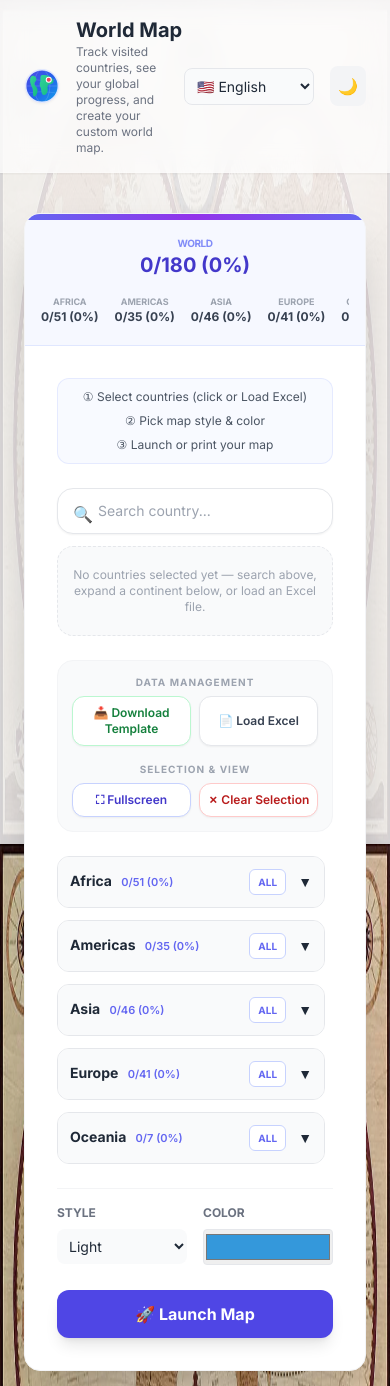
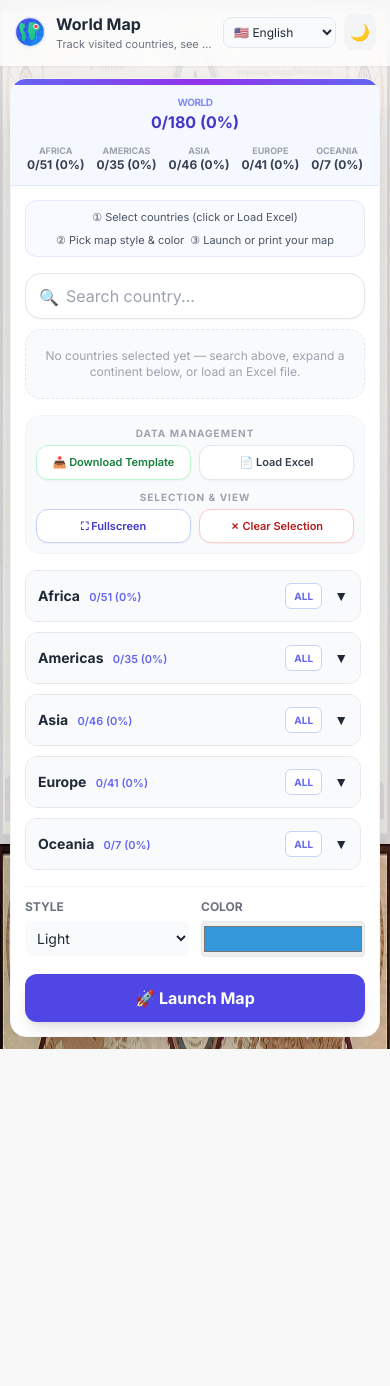
Before and after one commit to ale-camer/geospacial_projects, a Flask app: page / in a window 390 px wide. Shown: the top 1386 px of the page. After the commit the page ends 1049 px from the top, so only its background shows below. Run offline with Flask 3, Linux system fonts and the light colour scheme; some libraries are stand-ins or nearby versions.

Commit message:
feat(mobile): auto-shrink/hide header on scroll and optimize mobile layout

```diff
--- a/static/css/style.css
+++ b/static/css/style.css
@@ -297,3 +297,52 @@ body.dark #quick-steps {
     border-color: rgba(99, 102, 241, 0.35) !important;
     color: #e2e8f0 !important;
 }
+
+/* ==========================================================================
+   Smart Auto-Shrink & Auto-Hide Header on Scroll + Mobile Polish
+   ========================================================================== */
+
+#app-header {
+    will-change: transform, padding;
+    transition: transform 0.28s cubic-bezier(0.22, 1, 0.36, 1),
+                padding 0.24s ease,
+                background-color 0.25s ease,
+                box-shadow 0.25s ease;
+}
+
+#app-header.header-compact {
+    padding-top: 0.35rem !important;
+    padding-bottom: 0.35rem !important;
+    box-shadow: 0 6px 20px -6px rgba(15, 23, 42, 0.14);
+}
+
+#app-header.header-compact #header-logo {
+    width: 1.5rem !important;
+    height: 1.5rem !important;
+}
+
+#app-header.header-compact #card-title {
+    font-size: 0.92rem !important;
+    line-height: 1.2 !important;
+}
+
+#app-header.header-compact #card-desc {
+    max-height: 0;
+    opacity: 0;
+    margin: 0;
+    overflow: hidden;
+    pointer-events: none;
+}
+
+#app-header.header-hidden {
+    transform: translateY(-102%);
+    box-shadow: none;
+}
+
+.no-scrollbar::-webkit-scrollbar {
+    display: none;
+}
+.no-scrollbar {
+    -ms-overflow-style: none;
+    scrollbar-width: none;
+}
--- a/static/js/main.js
+++ b/static/js/main.js
@@ -172,7 +172,7 @@ function render() {
                     : 'bg-white border-gray-200';
                 // Pass country key via data-country instead of inline JS string literal to prevent syntax errors on apostrophes
                 return `<button type="button" id="chip-${safeName}" data-country="${safeName}" onclick="toggleCountry(this.dataset.country)"
-                                 class="px-2 py-0.5 border rounded-full text-[10px] ${stateClasses} transition-all">${safeTranslated}</button>`;
+                                 class="px-2.5 py-1 sm:px-2 sm:py-0.5 border rounded-full text-[11px] sm:text-[10px] ${stateClasses} transition-all">${safeTranslated}</button>`;
             }).join('')}
                     </div>
                 </div>`;
@@ -658,4 +658,47 @@ document.addEventListener('keydown', (e) => {
     }
 });
 
+// --- Smart Auto-Shrink & Auto-Hide Header on Scroll (Window + Accordion) ---
+(function setupHeaderScrollBehavior() {
+    let lastWinScrollY = window.scrollY || 0;
+    let lastAccScrollY = 0;
+
+    function applyScrollState(currentY, deltaY) {
+        const header = document.getElementById('app-header');
+        if (!header) return;
+
+        if (currentY <= 18) {
+            header.classList.remove('header-compact', 'header-hidden');
+            return;
+        }
+
+        header.classList.add('header-compact');
+
+        if (deltaY > 6 && currentY > 72) {
+            header.classList.add('header-hidden');
+        } else if (deltaY < -5) {
+            header.classList.remove('header-hidden');
+        }
+    }
+
+    window.addEventListener('scroll', () => {
+        const currentY = window.scrollY || document.documentElement.scrollTop || 0;
+        const deltaY = currentY - lastWinScrollY;
+        lastWinScrollY = currentY;
+        applyScrollState(currentY, deltaY);
+    }, { passive: true });
+
+    window.addEventListener('DOMContentLoaded', () => {
+        const acc = document.getElementById('accordion');
+        if (!acc) return;
+        acc.addEventListener('scroll', () => {
+            const currentY = acc.scrollTop || 0;
+            const deltaY = currentY - lastAccScrollY;
+            lastAccScrollY = currentY;
+            const effectiveY = Math.max(window.scrollY || 0, currentY);
+            applyScrollState(effectiveY, deltaY);
+        }, { passive: true });
+    });
+})();
+
 init();
--- a/templates/index.html
+++ b/templates/index.html
@@ -14,20 +14,20 @@
 <body class="bg-gray-50 text-gray-800 bg-overlay">
     <div class="min-h-screen flex flex-col">
         <!-- Header -->
-        <header
-            class="bg-white/70 backdrop-blur-md sticky top-0 z-50 shadow-sm py-4 border-b border-white/20 transition-all">
-            <div class="container mx-auto px-6 flex justify-between items-center">
-                <div class="flex items-center gap-4">
-                    <img src="{{ url_for('static', filename='favicon.svg') }}" alt="World Map Icon" class="w-9 h-9 drop-shadow-sm">
-                    <div>
-                        <h2 id="card-title" class="text-xl font-bold text-gray-800">World Map</h2>
-                        <p id="card-desc" class="text-gray-500 text-xs">Visualize selected countries across the globe.
+        <header id="app-header"
+            class="bg-white/75 backdrop-blur-md sticky top-0 z-50 shadow-sm py-3 sm:py-4 border-b border-white/20 transition-all duration-300">
+            <div class="container mx-auto px-3.5 sm:px-6 flex justify-between items-center gap-2">
+                <div class="flex items-center gap-2.5 sm:gap-4 min-w-0">
+                    <img id="header-logo" src="{{ url_for('static', filename='favicon.svg') }}" alt="World Map Icon" class="w-8 h-8 sm:w-9 sm:h-9 drop-shadow-sm transition-all duration-300 flex-shrink-0">
+                    <div class="min-w-0">
+                        <h2 id="card-title" class="text-base sm:text-xl font-bold text-gray-800 truncate transition-all duration-300">World Map</h2>
+                        <p id="card-desc" class="text-gray-500 text-[11px] sm:text-xs truncate transition-all duration-300">Visualize selected countries across the globe.
                         </p>
                     </div>
                 </div>
-                <div class="flex items-center space-x-4">
+                <div class="flex items-center space-x-2 sm:space-x-4 flex-shrink-0">
                     <select id="lang-select" onchange="changeLanguage(this.value)"
-                        class="bg-gray-50 border border-gray-200 text-sm rounded-lg p-2 outline-none">
+                        class="bg-gray-50 border border-gray-200 text-xs sm:text-sm rounded-lg p-1.5 sm:p-2 outline-none max-w-[130px] sm:max-w-none">
                         <option value="en">🇺🇸 English</option>
                         <option value="ar">🇸🇦 العربية</option>
                         <option value="zh">🇨🇳 中文 (简体)</option>
@@ -45,7 +45,7 @@
                         <option value="tr">🇹🇷 Türkçe</option>
                     </select>
                     <button onclick="toggleTheme()"
-                        class="p-2 rounded-lg bg-gray-100 hover:bg-gray-200 transition-colors" title="Toggle Dark Mode">
+                        class="p-1.5 sm:p-2 rounded-lg bg-gray-100 hover:bg-gray-200 transition-colors" title="Toggle Dark Mode">
                         <span id="theme-icon">🌙</span>
                     </button>
                 </div>
@@ -53,21 +53,21 @@
         </header>
 
         <!-- Main -->
-        <main class="flex-grow container mx-auto px-6 py-10 max-w-5xl">
+        <main class="flex-grow container mx-auto px-2.5 sm:px-6 py-3 sm:py-10 max-w-5xl">
             <div class="bg-white rounded-2xl shadow-2xl overflow-hidden border border-gray-100">
                 <div class="h-1.5 bg-gradient-to-r from-indigo-500 via-purple-600 to-indigo-500"></div>
 
                 <!-- Stats Summary -->
                 <div id="stats-summary"
-                    class="bg-indigo-50/50 border-b border-indigo-100 p-4 flex flex-wrap gap-4 justify-around text-center">
+                    class="bg-indigo-50/50 border-b border-indigo-100 p-2.5 sm:p-4 flex flex-wrap gap-2.5 sm:gap-4 justify-around items-center text-center">
                     <div>
                         <div class="text-[10px] font-bold text-indigo-400 uppercase tracking-tighter"
                             id="stat-label-total">
                             World</div>
-                        <div class="text-xl font-black text-indigo-700" id="stat-total">0%</div>
+                        <div class="text-base sm:text-xl font-black text-indigo-700" id="stat-total">0%</div>
                     </div>
                     <div class="hidden sm:block h-8 w-px bg-indigo-100"></div>
-                    <div class="flex gap-4 overflow-x-auto pb-1 max-w-full no-scrollbar">
+                    <div class="flex gap-3 sm:gap-4 overflow-x-auto pb-0.5 max-w-full no-scrollbar">
                         <div class="flex-shrink-0">
                             <div class="text-[9px] font-bold text-gray-400 uppercase" id="stat-label-africa">Africa
                             </div>
@@ -95,42 +95,42 @@
                     </div>
                 </div>
 
-                <div class="p-8">
+                <div class="p-3.5 sm:p-8">
                     <form id="map-form" action="/view_map" method="post" target="map-preview-frame" onsubmit="return openMapModal(event)">
-                        <div class="space-y-6">
+                        <div class="space-y-4 sm:space-y-6">
                             <!-- 3-Step Quick Onboarding Bar -->
-                            <div id="quick-steps" class="flex flex-wrap items-center justify-center gap-2 sm:gap-6 px-4 py-2.5 bg-indigo-50/40 border border-indigo-100/80 rounded-xl text-xs font-medium text-gray-600">
-                                <span id="step-1" class="flex items-center gap-1.5"><strong class="text-indigo-600">①</strong> Select countries (click or Load Excel)</span>
+                            <div id="quick-steps" class="flex flex-wrap items-center justify-center gap-1.5 sm:gap-6 px-3 py-2 sm:px-4 sm:py-2.5 bg-indigo-50/40 border border-indigo-100/80 rounded-xl text-[11px] sm:text-xs font-medium text-gray-600">
+                                <span id="step-1" class="flex items-center gap-1"><strong class="text-indigo-600">①</strong> Select countries (click or Load Excel)</span>
                                 <span class="hidden sm:inline text-gray-300">→</span>
-                                <span id="step-2" class="flex items-center gap-1.5"><strong class="text-indigo-600">②</strong> Pick map style & color</span>
+                                <span id="step-2" class="flex items-center gap-1"><strong class="text-indigo-600">②</strong> Pick map style & color</span>
                                 <span class="hidden sm:inline text-gray-300">→</span>
-                                <span id="step-3" class="flex items-center gap-1.5"><strong class="text-indigo-600">③</strong> Launch or print your map</span>
+                                <span id="step-3" class="flex items-center gap-1"><strong class="text-indigo-600">③</strong> Launch or print your map</span>
                             </div>
 
                             <!-- Search & Selected Chips (Primary Action) -->
-                            <div class="space-y-3">
+                            <div class="space-y-2.5 sm:space-y-3">
                                 <div class="relative">
                                     <input type="text" id="search" oninput="filterCountries()" placeholder="Search country..."
-                                        class="w-full pl-10 pr-4 py-3 border border-gray-200 rounded-2xl text-sm focus:ring-4 focus:ring-indigo-500/10 focus:border-indigo-500 outline-none transition-all shadow-sm">
-                                    <span class="absolute left-4 top-3.5">🔍</span>
+                                        class="w-full pl-10 pr-4 py-2.5 sm:py-3 border border-gray-200 rounded-2xl text-base sm:text-sm focus:ring-4 focus:ring-indigo-500/10 focus:border-indigo-500 outline-none transition-all shadow-sm">
+                                    <span class="absolute left-3.5 top-3 sm:left-4 sm:top-3.5">🔍</span>
                                 </div>
                                 <div id="active-chips"
-                                    class="flex flex-wrap gap-2 min-h-[50px] p-3 bg-gray-50 rounded-2xl border border-dashed border-gray-200">
-                                    <span class="text-xs text-gray-400 w-full text-center py-2" id="no-selection">No countries selected yet — search above, expand a continent below, or load an Excel file.</span>
+                                    class="flex flex-wrap gap-1.5 sm:gap-2 min-h-[44px] sm:min-h-[50px] p-2.5 sm:p-3 bg-gray-50 rounded-2xl border border-dashed border-gray-200 max-h-32 overflow-y-auto custom-scrollbar">
+                                    <span class="text-xs text-gray-400 w-full text-center py-1.5" id="no-selection">No countries selected yet — search above, expand a continent below, or load an Excel file.</span>
                                 </div>
                             </div>
 
                             <!-- Secondary Actions Toolbar (Data & View) -->
-                            <div class="space-y-3 bg-gray-50 p-3.5 rounded-2xl border border-gray-100">
-                                <div class="grid grid-cols-1 md:grid-cols-2 gap-4">
+                            <div class="space-y-2.5 bg-gray-50 p-2.5 sm:p-3.5 rounded-2xl border border-gray-100">
+                                <div class="grid grid-cols-1 md:grid-cols-2 gap-2.5 sm:gap-4">
                                     <!-- Data Actions -->
-                                    <div class="space-y-1.5">
+                                    <div class="space-y-1">
                                         <label id="label-data"
                                             class="text-[10px] font-bold text-gray-400 uppercase tracking-widest text-center block">Data
                                             Management</label>
                                         <div class="flex gap-2">
                                             <button type="button" onclick="downloadTemplate()"
-                                                class="flex-1 flex items-center justify-center gap-2 py-2 bg-white border border-green-200 text-green-700 hover:bg-green-50 rounded-xl transition-all shadow-sm text-xs font-semibold"
+                                                class="flex-1 flex items-center justify-center gap-1.5 py-2 px-2 bg-white border border-green-200 text-green-700 hover:bg-green-50 rounded-xl transition-all shadow-sm text-[11px] sm:text-xs font-semibold"
                                                 id="btn-download" title="Download Excel template with all countries">
                                                 📥 Download Template
                                             </button>
@@ -138,25 +138,25 @@
                                                 onchange="handleFileUpload(this)">
                                             <button type="button"
                                                 onclick="document.getElementById('excel-upload').click()"
-                                                class="flex-1 flex items-center justify-center gap-2 py-2 bg-white border border-gray-200 text-gray-700 hover:bg-gray-50 rounded-xl transition-all shadow-sm text-xs font-semibold"
+                                                class="flex-1 flex items-center justify-center gap-1.5 py-2 px-2 bg-white border border-gray-200 text-gray-700 hover:bg-gray-50 rounded-xl transition-all shadow-sm text-[11px] sm:text-xs font-semibold"
                                                 id="btn-load" title="Upload your visited countries Excel file">
                                                 📄 Load Excel
                                             </button>
                                         </div>
                                     </div>
                                     <!-- View/Selection Actions -->
-                                    <div class="space-y-1.5">
+                                    <div class="space-y-1">
                                         <label id="label-view"
                                             class="text-[10px] font-bold text-gray-400 uppercase tracking-widest text-center block">Selection
                                             & View</label>
                                         <div class="flex gap-2">
                                             <button type="button" onclick="toggleFullscreen()"
-                                                class="flex-1 flex items-center justify-center gap-2 py-2 bg-white border border-indigo-200 text-indigo-700 hover:bg-indigo-50 rounded-xl transition-all shadow-sm text-xs font-semibold"
+                                                class="flex-1 flex items-center justify-center gap-1.5 py-2 px-2 bg-white border border-indigo-200 text-indigo-700 hover:bg-indigo-50 rounded-xl transition-all shadow-sm text-[11px] sm:text-xs font-semibold"
                                                 id="btn-fullscreen" title="Show application in full-screen mode">
                                                 ⛶ Fullscreen
                                             </button>
                                             <button type="button" onclick="clearSelection()"
-                                                class="flex-1 flex items-center justify-center gap-2 py-2 bg-white border border-red-200 text-red-700 hover:bg-red-50 rounded-xl transition-all shadow-sm text-xs font-semibold"
+                                                class="flex-1 flex items-center justify-center gap-1.5 py-2 px-2 bg-white border border-red-200 text-red-700 hover:bg-red-50 rounded-xl transition-all shadow-sm text-[11px] sm:text-xs font-semibold"
                                                 id="btn-clear" title="Remove all selected countries">
                                                 ✗ Clear Selection
                                             </button>
@@ -166,14 +166,14 @@
                             </div>
 
                             <!-- Accordion -->
-                            <div id="accordion" class="max-h-[32rem] overflow-y-auto pr-2 custom-scrollbar space-y-3">
+                            <div id="accordion" class="max-h-[26rem] sm:max-h-[32rem] overflow-y-auto pr-1 sm:pr-2 custom-scrollbar space-y-2.5 sm:space-y-3">
                                 <!-- Dynamic Content -->
                             </div>
 
                             <!-- Map Settings -->
-                            <div class="grid grid-cols-2 gap-4 pt-4 border-t border-gray-100">
+                            <div class="grid grid-cols-2 gap-3 sm:gap-4 pt-3 sm:pt-4 border-t border-gray-100">
                                 <div>
-                                    <label class="text-xs font-bold text-gray-500 uppercase mb-2 block"
+                                    <label class="text-xs font-bold text-gray-500 uppercase mb-1.5 sm:mb-2 block"
                                         id="label-style">Style</label>
                                     <select name="map_style" id="map-style-select" onchange="savePreferences()"
                                         class="w-full text-sm border-gray-200 rounded-lg p-2 bg-gray-50 outline-none">
@@ -183,7 +183,7 @@
                                     </select>
                                 </div>
                                 <div>
-                                    <label class="text-xs font-bold text-gray-500 uppercase mb-2 block"
+                                    <label class="text-xs font-bold text-gray-500 uppercase mb-1.5 sm:mb-2 block"
                                         id="label-color">Color</label>
                                     <input type="color" name="visited_color" id="visited-color-input" value="#3498db" onchange="savePreferences()"
                                         class="w-full h-9 rounded border border-gray-200 cursor-pointer">
@@ -205,27 +205,27 @@
     </div>
 
     <!-- Integrated Map Preview Modal -->
-    <div id="map-modal" class="fixed inset-0 z-50 hidden bg-slate-900/80 backdrop-blur-sm flex items-center justify-center p-3 sm:p-6">
-        <div class="bg-white rounded-2xl shadow-2xl border border-gray-200 w-full max-w-6xl h-[88vh] flex flex-col overflow-hidden">
-            <div class="px-4 py-3 bg-gray-50 border-b border-gray-200 flex items-center justify-between gap-4">
-                <div class="flex items-center gap-2.5">
-                    <img src="{{ url_for('static', filename='favicon.svg') }}" alt="Map" class="w-6 h-6">
-                    <span id="modal-map-title" class="font-bold text-sm text-gray-800">World Map</span>
-                    <span id="modal-map-stats" class="text-xs font-bold text-indigo-600 bg-indigo-50 px-2.5 py-0.5 rounded-full border border-indigo-100">0/180 (0%)</span>
+    <div id="map-modal" class="fixed inset-0 z-50 hidden bg-slate-900/80 backdrop-blur-sm flex items-center justify-center p-1.5 sm:p-6">
+        <div class="bg-white rounded-2xl shadow-2xl border border-gray-200 w-full max-w-6xl h-[93vh] sm:h-[88vh] flex flex-col overflow-hidden">
+            <div class="px-3 py-2.5 sm:px-4 sm:py-3 bg-gray-50 border-b border-gray-200 flex flex-wrap items-center justify-between gap-2 sm:gap-4">
+                <div class="flex items-center gap-2">
+                    <img src="{{ url_for('static', filename='favicon.svg') }}" alt="Map" class="w-5 h-5 sm:w-6 sm:h-6">
+                    <span id="modal-map-title" class="font-bold text-xs sm:text-sm text-gray-800">World Map</span>
+                    <span id="modal-map-stats" class="text-[11px] sm:text-xs font-bold text-indigo-600 bg-indigo-50 px-2 py-0.5 rounded-full border border-indigo-100">0/180 (0%)</span>
                 </div>
-                <div class="flex items-center gap-2">
+                <div class="flex items-center gap-1.5 sm:gap-2">
                     <button type="button" id="btn-modal-print" onclick="printPreviewMap()"
-                        class="px-3 py-1.5 bg-white hover:bg-gray-100 text-gray-700 border border-gray-200 rounded-lg text-xs font-semibold transition-colors shadow-sm"
+                        class="px-2.5 py-1 sm:px-3 sm:py-1.5 bg-white hover:bg-gray-100 text-gray-700 border border-gray-200 rounded-lg text-[11px] sm:text-xs font-semibold transition-colors shadow-sm"
                         title="Print or save map as PDF">
                         🖨️ Print / PDF
                     </button>
                     <button type="button" id="btn-modal-newtab" onclick="openMapInNewTab()"
-                        class="px-3 py-1.5 bg-indigo-50 hover:bg-indigo-100 text-indigo-700 border border-indigo-200 rounded-lg text-xs font-semibold transition-colors shadow-sm"
+                        class="px-2.5 py-1 sm:px-3 sm:py-1.5 bg-indigo-50 hover:bg-indigo-100 text-indigo-700 border border-indigo-200 rounded-lg text-[11px] sm:text-xs font-semibold transition-colors shadow-sm"
                         title="Open map in a separate browser tab">
                         ↗️ New Tab
                     </button>
                     <button type="button" onclick="closeMapModal()"
-                        class="px-2.5 py-1.5 bg-red-50 hover:bg-red-100 text-red-600 border border-red-200 rounded-lg text-xs font-bold transition-colors"
+                        class="px-2.5 py-1 sm:py-1.5 bg-red-50 hover:bg-red-100 text-red-600 border border-red-200 rounded-lg text-xs font-bold transition-colors"
                         title="Close preview (Esc)">
                         ✕
                     </button>
```
